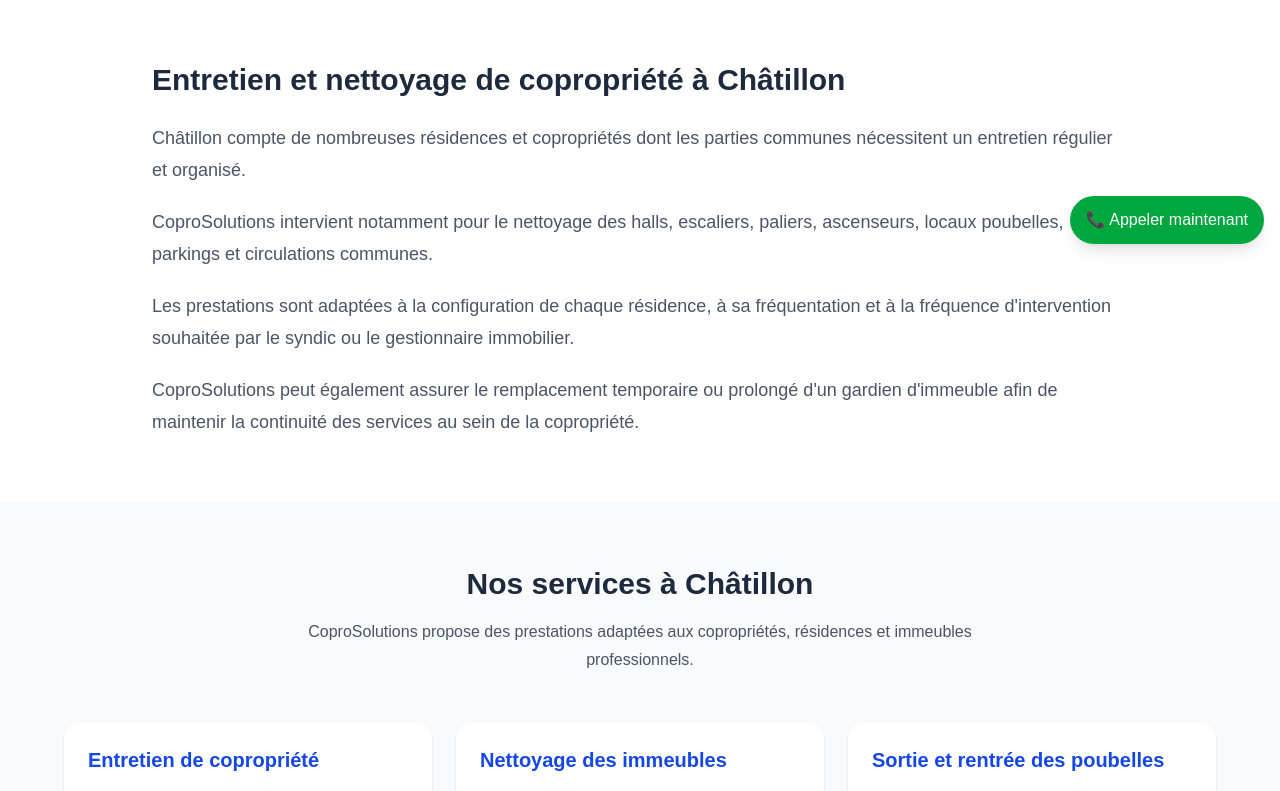
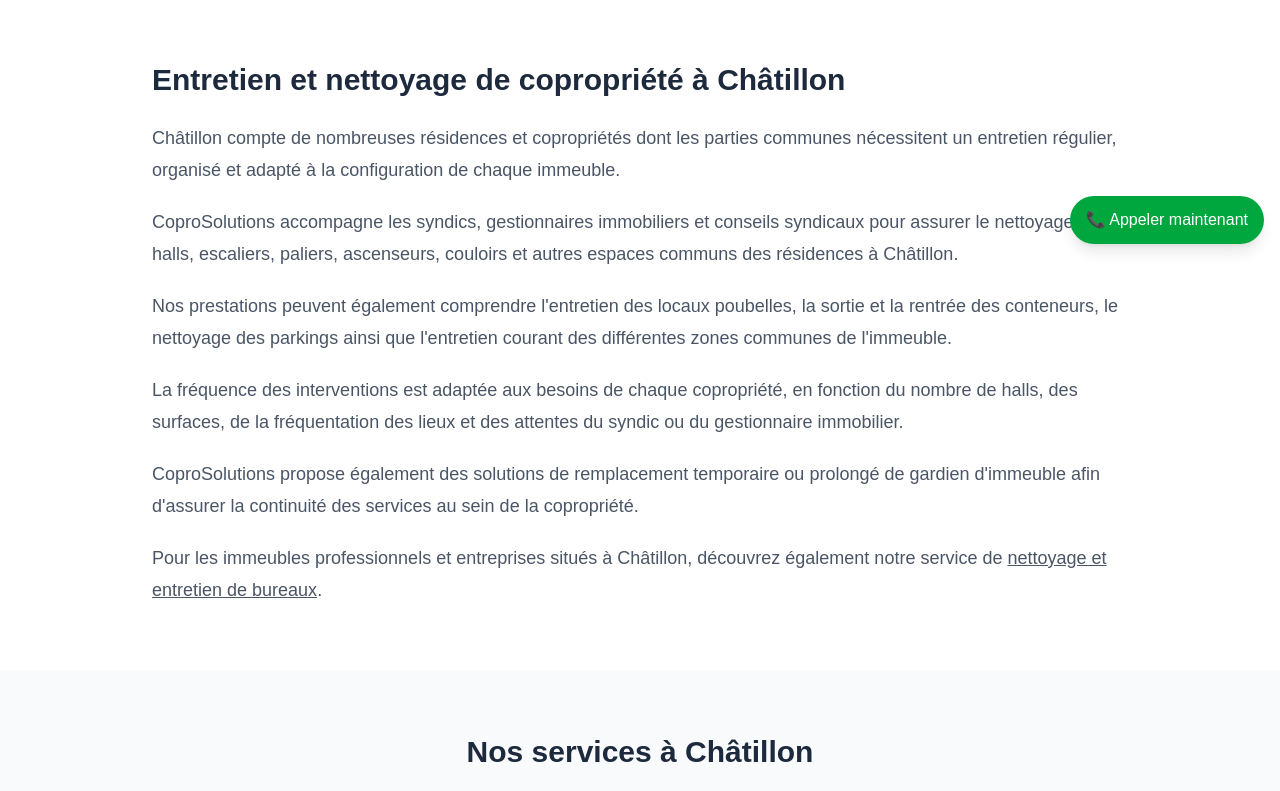
Before and after one commit to amadtag/coprosolutions, a Next.js app: page /zones/hauts-de-seine/chatillon in a window 1280 px wide. Shown: the part 540-1331 px from the top of the page. Built offline with nearby package versions, Linux system fonts and the light colour scheme.

Commit message:
Optimisation SEO Châtillon

```diff
--- a/app/zones/hauts-de-seine/chatillon/page.tsx
+++ b/app/zones/hauts-de-seine/chatillon/page.tsx
@@ -3,9 +3,9 @@
 
 export const metadata: Metadata = {
   title:
-    "Nettoyage et entretien de copropriété à Châtillon (92320) | CoproSolutions",
+    "Nettoyage de copropriété à Châtillon (92320) | CoproSolutions",
   description:
-    "CoproSolutions assure l'entretien et le nettoyage des copropriétés à Châtillon : parties communes, halls, escaliers, poubelles, parkings, bureaux et remplacement de gardiens.",
+    "CoproSolutions assure le nettoyage et l'entretien de copropriétés à Châtillon : parties communes, halls, escaliers, poubelles, parkings et entretien d'immeubles.",
   alternates: {
     canonical: "/zones/hauts-de-seine/chatillon",
   },
@@ -17,30 +17,52 @@
       city="Châtillon"
       postalCode="92320"
       title="Nettoyage et entretien de copropriété à Châtillon"
-      description="CoproSolutions accompagne les syndics, conseils syndicaux et gestionnaires immobiliers pour l'entretien, le nettoyage des parties communes et les services aux immeubles à Châtillon."
+      description="CoproSolutions accompagne les syndics, conseils syndicaux et gestionnaires immobiliers pour le nettoyage et l'entretien des copropriétés à Châtillon."
       intro={
         <>
           <p>
             Châtillon compte de nombreuses résidences et copropriétés dont les
-            parties communes nécessitent un entretien régulier et organisé.
+            parties communes nécessitent un entretien régulier, organisé et
+            adapté à la configuration de chaque immeuble.
           </p>
 
           <p>
-            CoproSolutions intervient notamment pour le nettoyage des halls,
-            escaliers, paliers, ascenseurs, locaux poubelles, parkings et
-            circulations communes.
+            CoproSolutions accompagne les syndics, gestionnaires immobiliers
+            et conseils syndicaux pour assurer le nettoyage des halls,
+            escaliers, paliers, ascenseurs, couloirs et autres espaces
+            communs des résidences à Châtillon.
           </p>
 
           <p>
-            Les prestations sont adaptées à la configuration de chaque
-            résidence, à sa fréquentation et à la fréquence d'intervention
-            souhaitée par le syndic ou le gestionnaire immobilier.
+            Nos prestations peuvent également comprendre l'entretien des
+            locaux poubelles, la sortie et la rentrée des conteneurs, le
+            nettoyage des parkings ainsi que l'entretien courant des
+            différentes zones communes de l'immeuble.
           </p>
 
           <p>
-            CoproSolutions peut également assurer le remplacement temporaire
-            ou prolongé d'un gardien d'immeuble afin de maintenir la continuité
-            des services au sein de la copropriété.
+            La fréquence des interventions est adaptée aux besoins de chaque
+            copropriété, en fonction du nombre de halls, des surfaces, de la
+            fréquentation des lieux et des attentes du syndic ou du
+            gestionnaire immobilier.
+          </p>
+
+          <p>
+            CoproSolutions propose également des solutions de remplacement
+            temporaire ou prolongé de gardien d'immeuble afin d'assurer la
+            continuité des services au sein de la copropriété.
+          </p>
+
+          <p>
+            Pour les immeubles professionnels et entreprises situés à
+            Châtillon, découvrez également notre service de{" "}
+            <a
+              href="/entretien-bureau-immeuble"
+              className="underline font-medium"
+            >
+              nettoyage et entretien de bureaux
+            </a>
+            .
           </p>
         </>
       }
```
